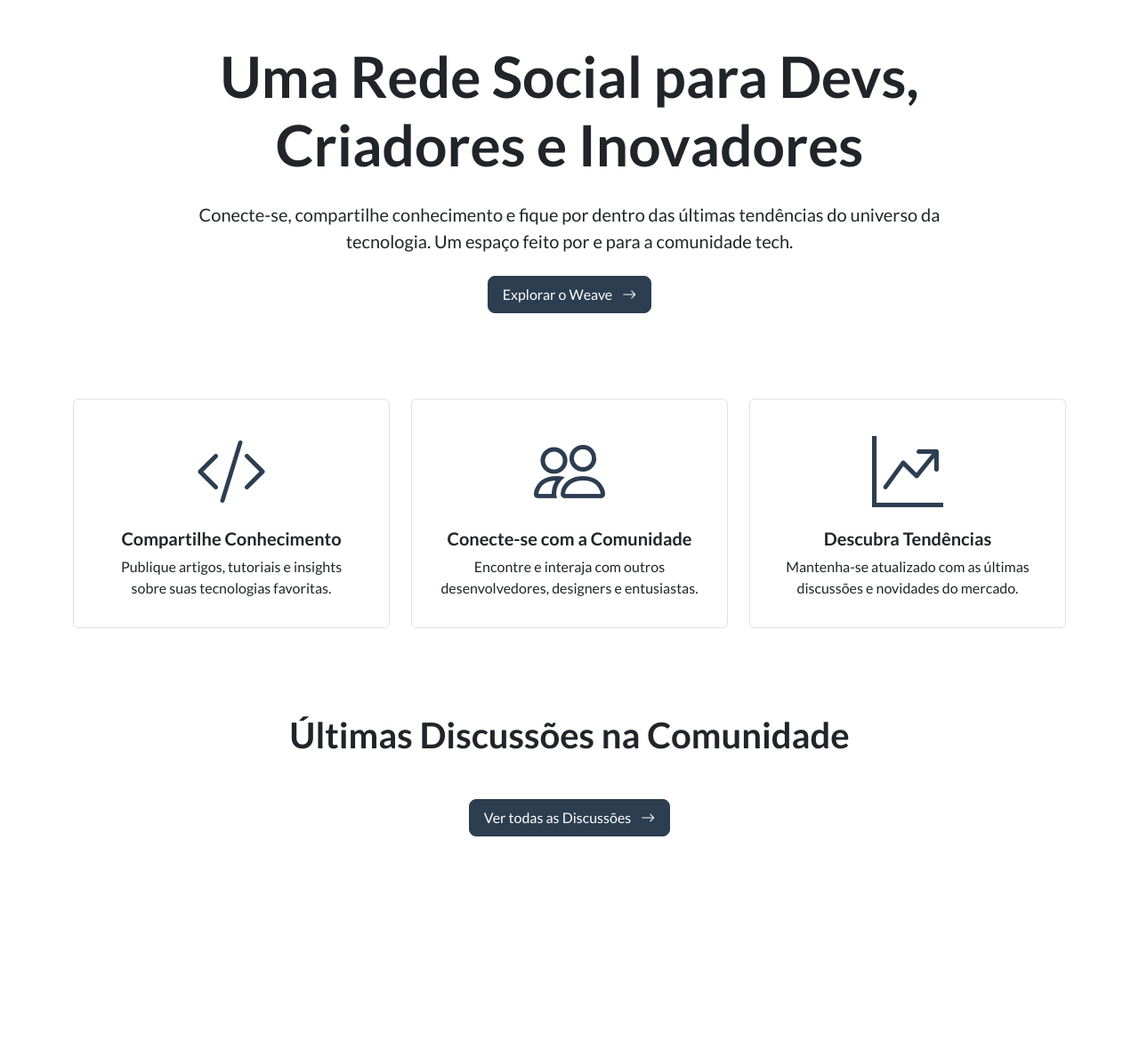
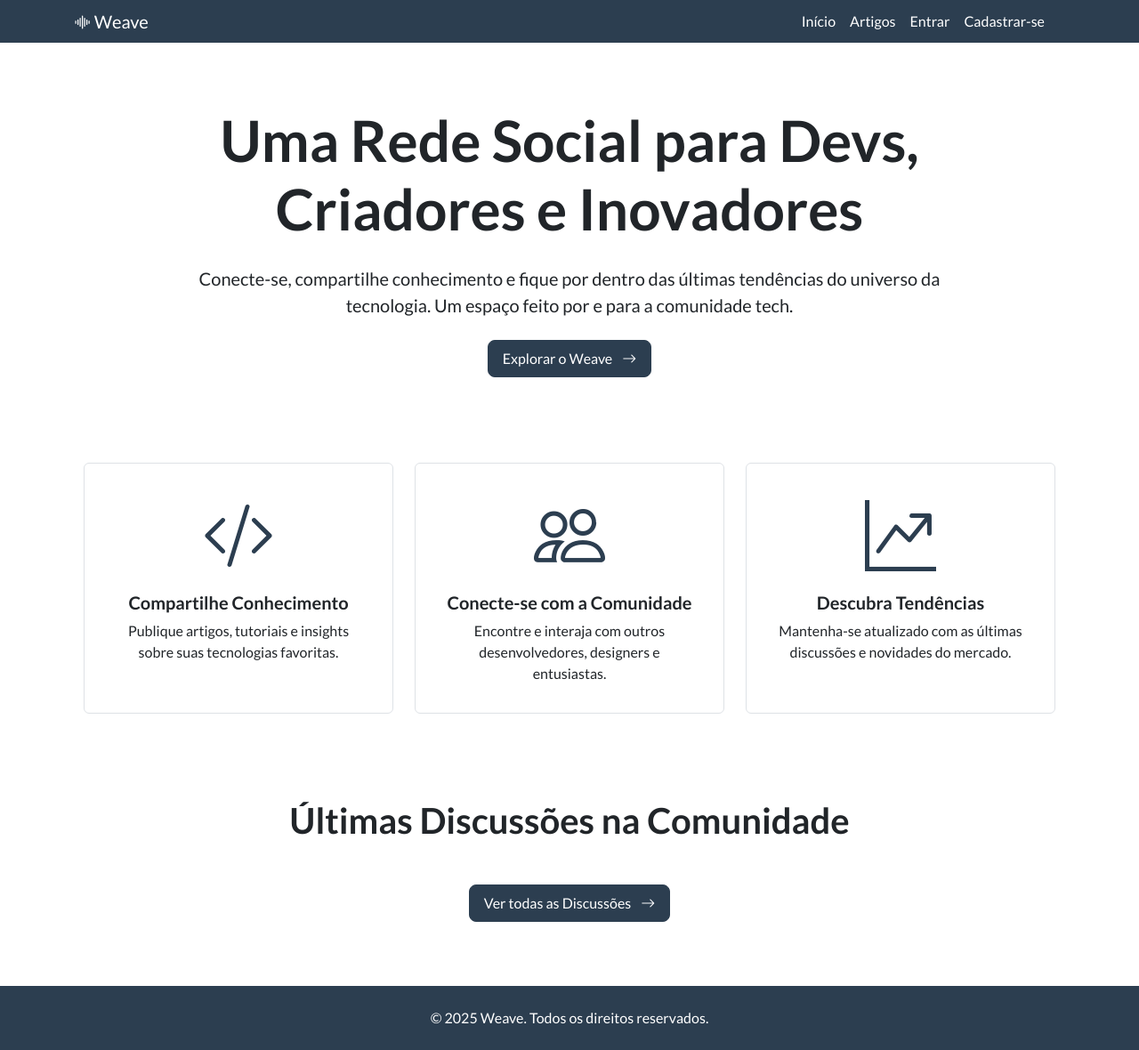
Before and after one commit to matheusfabiao/weave, a Django app: template app/templates/home.html in a window 1280 px wide. Shown: the whole page at 89% size. Before the commit the page ends 940 px from the top, so only its background shows below. Run offline with Django 5.2, Linux system fonts and the light colour scheme; the template is opened without the code that fills it, so the values that code supplies are empty.

Commit message:
feat: new header and footer components added

```diff
--- a/app/templates/base.html
+++ b/app/templates/base.html
@@ -15,11 +15,14 @@
     {% comment %} Custom CSS (if needed) {% endcomment %}
     {% block css %}{% endblock css %}
 </head>
-<body>
+<body class="d-flex flex-column min-vh-100">
+    {% include 'components/_header.html' %}
 
-    <main>
+    <main class="container my-4">
         {% block content %}{% endblock content %}
     </main>
+
+    {% include 'components/_footer.html' %}
 
     {% comment %} Custom JS (if needed) {% endcomment %}
     {% block js %}{% endblock js %}
--- /dev/null
+++ b/app/templates/components/_footer.html
@@ -0,0 +1,5 @@
+<footer class="bg-primary text-white text-center p-4 mt-auto">
+    <div class="container">
+        <p class="mb-0">&copy; {% now "Y" %} Weave. Todos os direitos reservados.</p>
+    </div>
+</footer>
--- /dev/null
+++ b/app/templates/components/_header.html
@@ -0,0 +1,48 @@
+{% load static %}
+<nav class="navbar navbar-expand-lg navbar-dark bg-primary sticky-top p-1">
+    <div class="container">
+        <a class="navbar-brand" href="{% url 'home' %}">
+            <i class="bi bi-soundwave"></i> Weave
+        </a>
+        <button class="navbar-toggler" type="button" data-bs-toggle="offcanvas" data-bs-target="#offcanvasNavbar" aria-controls="offcanvasNavbar">
+            <span class="navbar-toggler-icon"></span>
+        </button>
+        <div class="offcanvas offcanvas-end text-bg-primary" tabindex="-1" id="offcanvasNavbar" aria-labelledby="offcanvasNavbarLabel">
+            <div class="offcanvas-header">
+                <h5 class="offcanvas-title" id="offcanvasNavbarLabel">Menu</h5>
+                <button type="button" class="btn-close btn-close-white" data-bs-dismiss="offcanvas" aria-label="Close"></button>
+            </div>
+            <div class="offcanvas-body">
+                <ul class="navbar-nav justify-content-end flex-grow-1 pe-3">
+                    <li class="nav-item">
+                        <a class="nav-link" href="{% url 'home' %}">Início</a>
+                    </li>
+                    <li class="nav-item">
+                        <a class="nav-link" href="{% url 'article_list' %}">Artigos</a>
+                    </li>
+                    {% if user.is_authenticated %}
+                    <li class="nav-item dropdown">
+                        <a class="nav-link dropdown-toggle" href="#" id="navbarDropdown" role="button" data-bs-toggle="dropdown" aria-expanded="false">
+                            Olá, {{ user.username }}
+                        </a>
+                        <ul class="dropdown-menu dropdown-menu-end" aria-labelledby="navbarDropdown">
+                            <li><a class="dropdown-item" href="{% url 'profile_detail' user.profile.pk %}">Meu Perfil</a></li>
+                            <li><a class="dropdown-item" href="{% url 'article_create' %}">Criar Artigo</a></li>
+                            <li><a class="dropdown-item" href="{% url 'article_create_ai' %}">Criar com IA</a></li>
+                            <li><hr class="dropdown-divider"></li>
+                            <li><a class="dropdown-item" href="{% url 'logout' %}">Sair</a></li>
+                        </ul>
+                    </li>
+                    {% else %}
+                    <li class="nav-item">
+                        <a class="nav-link" href="{% url 'login' %}">Entrar</a>
+                    </li>
+                    <li class="nav-item">
+                        <a class="nav-link" href="{% url 'register' %}">Cadastrar-se</a>
+                    </li>
+                    {% endif %}
+                </ul>
+            </div>
+        </div>
+    </div>
+</nav>
--- a/app/templates/home.html
+++ b/app/templates/home.html
@@ -83,7 +83,7 @@
                         {% if article.resume %}
                             <p class="card-text">{{ article.resume }}</p>
                         {% else %}
-                            <p class="card-text">{{ article.content | truncatechars:300 }}</p>
+                            <p class="card-text">{{ article.content | truncatechars:300 | safe }}</p>
                         {% endif %}
 
                         {% if article.tags.exists %}
```
